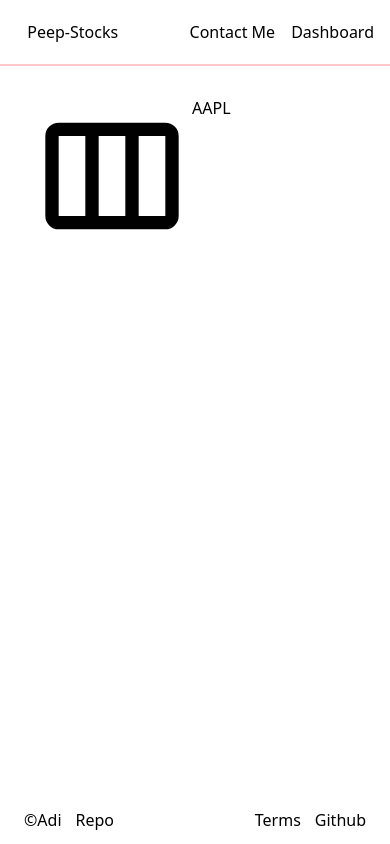
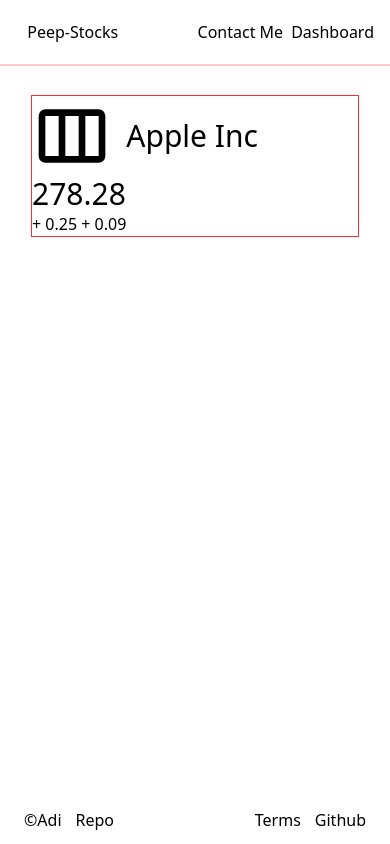
Before and after one commit to ranjanaditya452/Peep_Stocks, a React (Vite) app in the folder client/: page /overview in a window 390 px wide. Built offline with nearby package versions, Linux system fonts and the light colour scheme.

Commit message:
decreased gap to navbar to look better on small screens, made progress on overview grid with some explicit manuevering

```diff
--- a/client/src/components/layout/Navbar.jsx
+++ b/client/src/components/layout/Navbar.jsx
@@ -7,7 +7,7 @@
                    flex items-center justify-between
                    px-4 py-3 pl-[7vw] h-16
                    w-full
-                   md:px-16 md:h-20
+                   md:px-16 md:h-20 md:text-xl
                    outline-2 outline-red-200'>
      <Link to="/">Peep-Stocks</Link>
      <div className='px-6 ml-[5rem] hidden lg:flex justify-between gap-5'>
@@ -15,7 +15,7 @@
       <div>Placeholder&nbsp;2</div>
       <div>Placeholder&nbsp;3</div>
      </div>
-     <div className='flex ml-auto gap-4'>
+     <div className='flex ml-auto gap-2'>
       <div className=''>Contact Me</div>
       <div>Dashboard</div>
      </div>
--- a/client/src/pages/Homepage.jsx
+++ b/client/src/pages/Homepage.jsx
@@ -6,7 +6,11 @@
 
   return (
     <>
-    <div className='grid gap-4 lg:grid-cols-[4fr_5fr] px-8 py-8 md:px-16 outline-2 outline-red-200'>
+    <div className='grid gap-4
+                    lg:grid-cols-[4fr_5fr]
+                    2xl:grid-cols-1
+                    px-8 py-8 md:px-16
+                    outline-2 outline-red-200'>
       <TitleAreaL/>
       <TitleAreaR/>
     </div>
--- a/client/src/pages/Overview.jsx
+++ b/client/src/pages/Overview.jsx
@@ -1,4 +1,5 @@
-import React from 'react'
+import React, { useContext } from 'react'
+import { OutlineContext } from '../context/OutlineContext'
 
 const Overview = () => {
   return (
@@ -11,14 +12,20 @@
 const OverviewMain = () =>{
     let logo = "AAPL"
     console.log(logo)
-
+    const outlineClasses = useContext(OutlineContext);
     return (
-      <div className='flex'>
+      <div className={`grid grid-cols-[auto_1fr]
+                       md:grid-cols-[minmax(20px,140px)_1fr]
+                       justify-items-start ${outlineClasses}`}>
         <div>
-          <img className="w-40 h-40" src="/weekly.svg" alt="week" />
+          <img className={`w-20 h-20 sm:w-35 sm:h-35`} src="/weekly.svg" alt="week" />
         </div>
-        <div>
-          AAPL
+        <div className='self-center text-3xl sm:text-5xl '>
+          Apple Inc
+        </div>
+        <div className=''>
+          <div className='text-3xl'>278.28</div>
+          <div>{"+ 0.25"} {"+ 0.09"}</div>
         </div>
       </div>
     )
```
